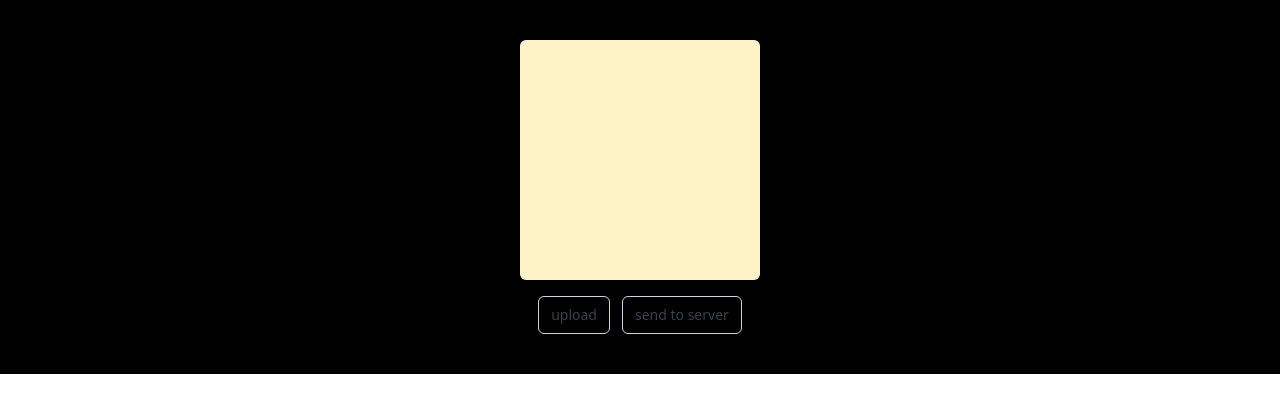
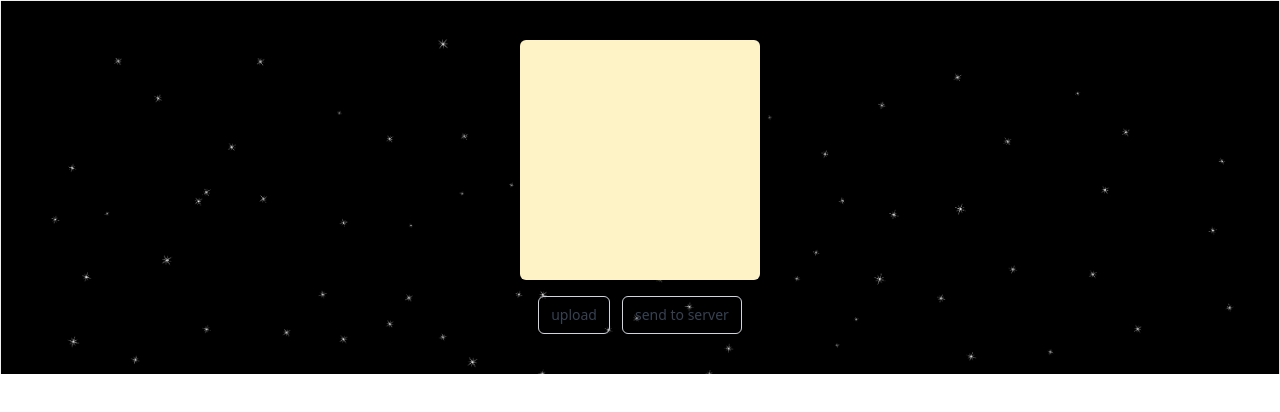
Before and after one commit to joooonis/skella, a Next.js app: page /upload in a window 1280 px wide. Shown: the top 412 px of the page. Built offline with nearby package versions, Linux system fonts and the light colour scheme.

Commit message:
design : bg-image

```diff
--- a/src/pages/_app.tsx
+++ b/src/pages/_app.tsx
@@ -10,7 +10,7 @@ export default function App({ Component, pageProps }: AppProps) {
           fetch(url).then((response) => response.json()),
       }}
     >
-      <div className="mx-auto flex  w-full bg-black ">
+      <div className="mx-auto flex w-full bg-[url('/bg-image.png')] bg-cover">
         <Component {...pageProps} />
       </div>
     </SWRConfig>
```
Also changed, not shown: public/bg-image.png (added).
